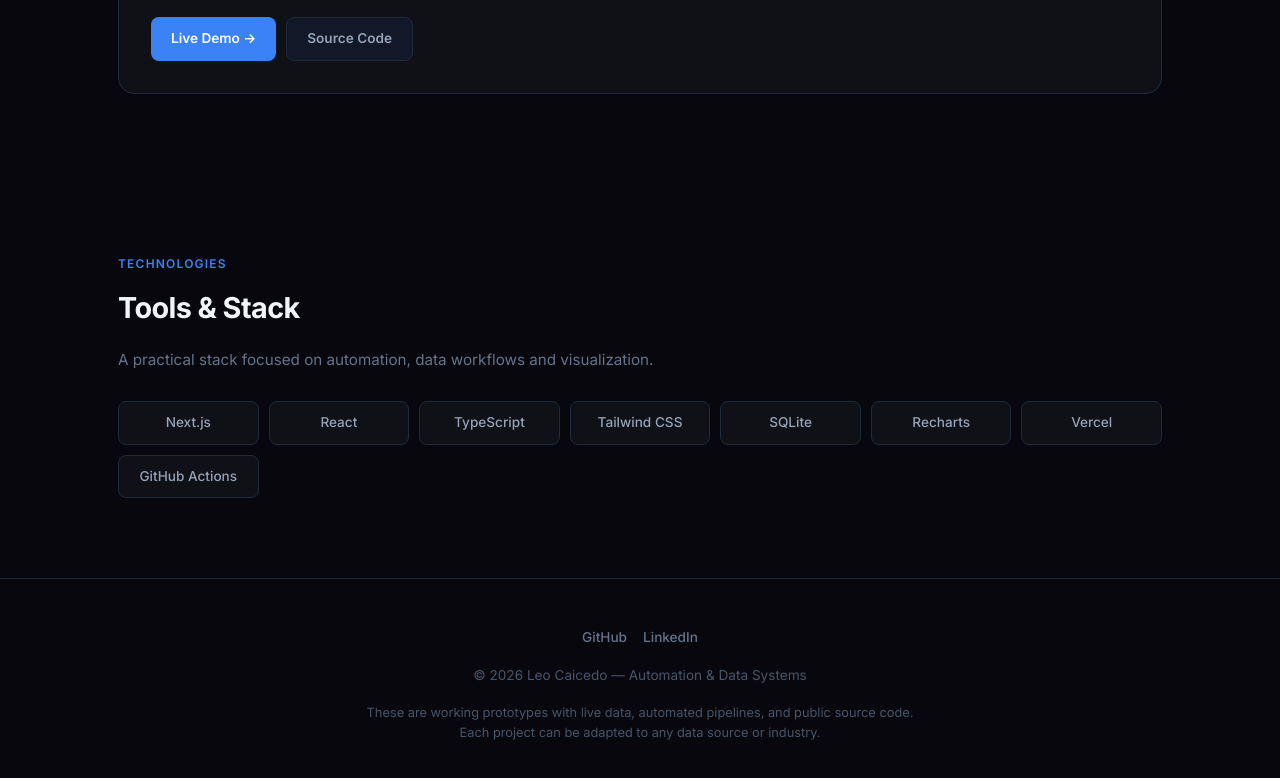
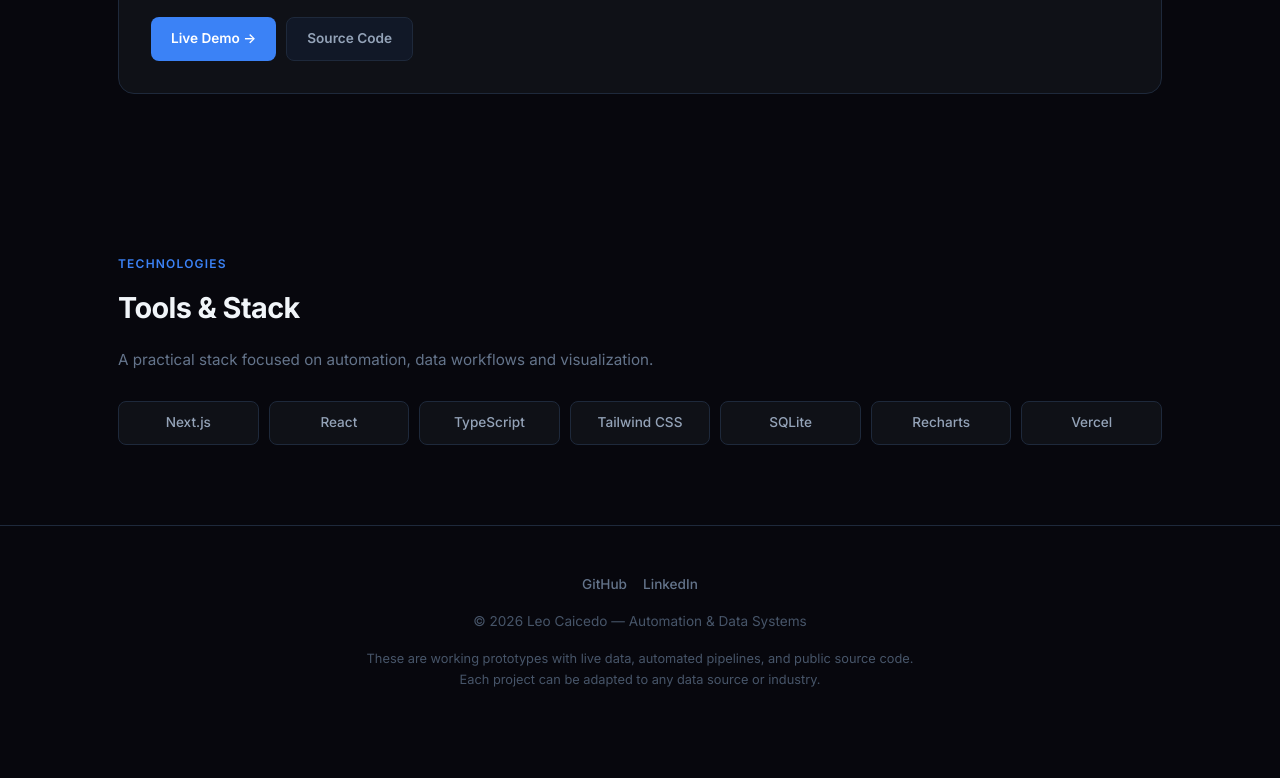
Before and after one commit to prowebleo/prowebleo.github.io, a plain HTML site: page index.html in a window 1280 px wide. Shown: the part 3461-4239 px from the top of the page. After the commit the page ends 4199 px from the top, so only its background shows below. Drawn offline with Linux system fonts and the light colour scheme.

Commit message:
remove github actions from tech stack

```diff
--- a/index.html
+++ b/index.html
@@ -417,7 +417,6 @@
       <span class="skill-tag">SQLite</span>
       <span class="skill-tag">Recharts</span>
       <span class="skill-tag">Vercel</span>
-      <span class="skill-tag">GitHub Actions</span>
     </div>
   </section>
 </div>
```
